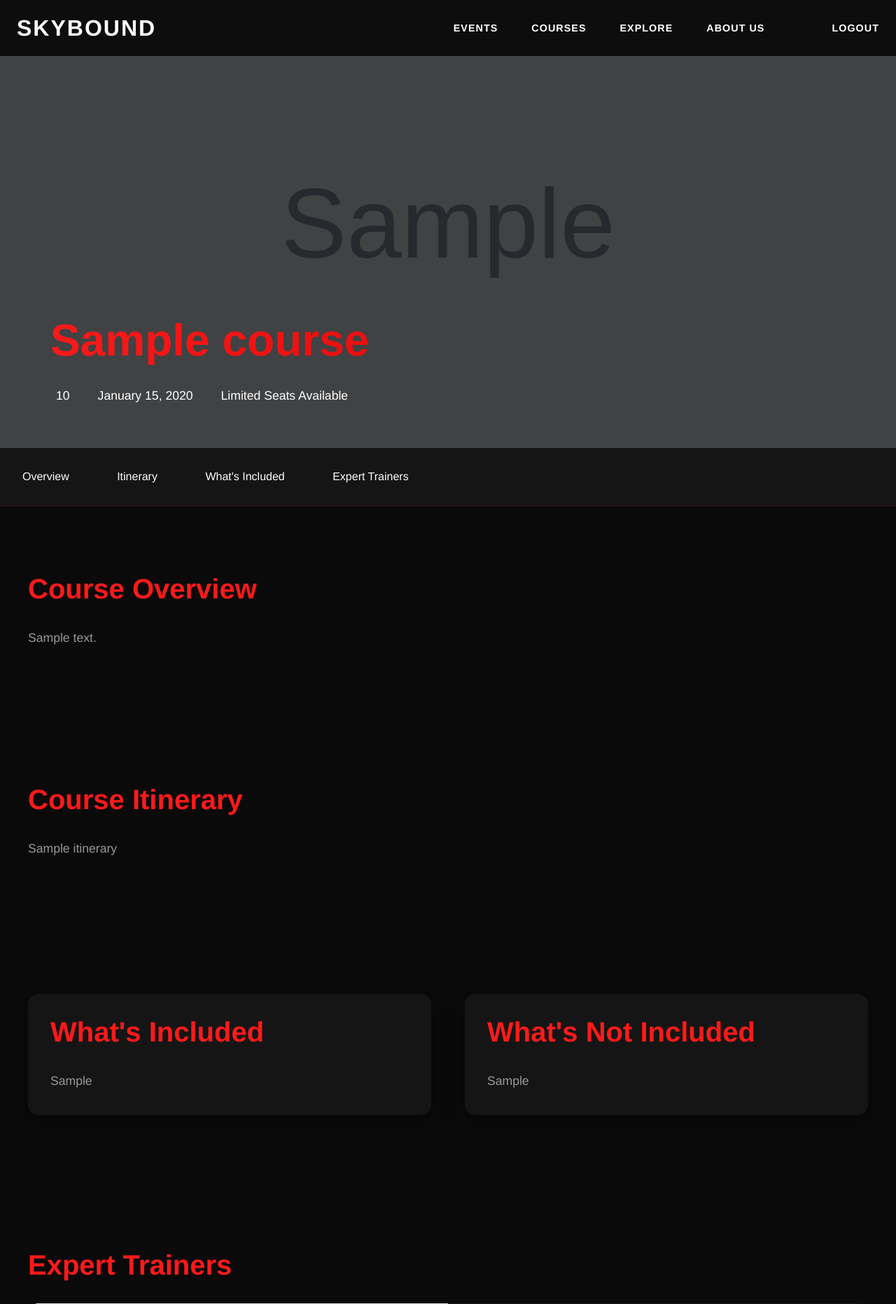
After one commit to shub-surve/Skybound_prj, a Django app: template events/templates/course/course_detail.html in a window 1280 px wide. The commit adds this page. Shown: the top 1863 px of the page at 70% size. Run offline with Django 5.2, Linux system fonts and the light colour scheme; the template is opened without the code that fills it: most values are stand-ins (such as "Sample title", 1, 10 or a date in 2020); grey boxes marked "Sample" are stand-in pictures.

Commit message:
Courses Done

```diff
--- a/events/models.py
+++ b/events/models.py
@@ -51,7 +51,7 @@ class CourseDetails(models.Model):
 
 class Course_image(models.Model):
     course = models.ForeignKey(CourseDetails, on_delete=models.CASCADE)
-    models.ImageField(upload_to='course', height_field=None, width_field=None, max_length=None)
+    image = models.ImageField(upload_to='course', height_field=None, width_field=None, max_length=None , blank=True , null=True)
 
 class CourseLevel(models.Model):
     course = models.OneToOneField(CourseDetails, on_delete=models.CASCADE)
--- /dev/null
+++ b/events/templates/course/course_detail.html
@@ -0,0 +1,364 @@
+{% extends "base.html" %}
+{% load static %}
+
+{% block content %}
+<div class="course-hero">
+    {% if course.course_image_set.first %}
+        <div class="hero-image">
+            <img src="{{ course.course_image_set.first.image.url }}" alt="{{ course.course_name }}">
+        </div>
+    {% endif %}
+    <div class="hero-content">
+        <h1>{{ course.course_name }}</h1>
+        <div class="hero-meta">
+            <span><i class="fas fa-clock"></i>{{ course.course_duration }}</span>
+            <span><i class="fas fa-calendar"></i>{{ course.start_date|date:"F d, Y" }}</span>
+            <span><i class="fas fa-users"></i>Limited Seats Available</span>
+        </div>
+    </div>
+</div>
+
+<div class="course-details">
+    <div class="course-nav">
+        <a href="#overview" class="nav-item active">Overview</a>
+        <a href="#itinerary" class="nav-item">Itinerary</a>
+        <a href="#included" class="nav-item">What's Included</a>
+        <a href="#trainers" class="nav-item">Expert Trainers</a>
+    </div>
+
+    <div class="content-section" id="overview">
+        <div class="section-content">
+            <h2>Course Overview</h2>
+            <div class="rich-text">
+                {{ course.course_desc|safe }}
+            </div>
+        </div>
+    </div>
+
+    <div class="content-section" id="itinerary">
+        <div class="section-content">
+            <h2>Course Itinerary</h2>
+            <div class="rich-text">
+                {{ course.itinerary|safe }}
+            </div>
+        </div>
+    </div>
+
+    <div class="content-section" id="included">
+        <div class="section-content">
+            <div class="includes-grid">
+                <div class="includes-card">
+                    <h2>What's Included</h2>
+                    <div class="rich-text">
+                        {{ course.whats_included|safe }}
+                    </div>
+                </div>
+                <div class="includes-card">
+                    <h2>What's Not Included</h2>
+                    <div class="rich-text">
+                        {{ course.whats_not_included|safe }}
+                    </div>
+                </div>
+            </div>
+        </div>
+    </div>
+
+    <div class="content-section" id="trainers">
+        <div class="section-content">
+            <h2>Expert Trainers</h2>
+            <div class="trainers-grid">
+                {% for trainer in course.trainer.all %}
+                <div class="trainer-card">
+                    {% if trainer.profile_pic %}
+                        <img src="{{ trainer.profile_pic.url }}" alt="{{ trainer.name }}">
+                    {% endif %}
+                    <h3>{{ trainer.first_name }} {{ trainer.last_name }}</h3>
+
+                    <p class="trainer-desc">{{ trainer.desc }}</p>
+                    <small>{{ trainer.no_of_jumps }}</small>
+                </div>
+                {% endfor %}
+            </div>
+        </div>
+    </div>
+</div>
+
+<div class="enrollment-cta">
+    <div class="cta-content">
+        <h2>Begin Your Journey Today</h2>
+        <p>Limited spots available for the next batch</p>
+        <a href="#enroll" class="cta-button">
+            Enroll Now
+            <span class="arrow">&rarr;</span>
+        </a>
+    </div>
+</div>
+
+<style>
+:root {
+    --primary: #0a0a0a;
+    --secondary: #151515;
+    --accent: #ff1a1a;
+    --accent-gradient: linear-gradient(135deg, #ff1a1a 0%, #cc0000 100%);
+    --text: #ffffff;
+    --text-secondary: #999999;
+    --transition: all 0.4s cubic-bezier(0.4, 0, 0.2, 1);
+}
+
+body {
+    background-color: var(--primary);
+    color: var(--text);
+    margin: 0;
+    padding: 0;
+}
+
+.course-hero {
+    position: relative;
+    height: 80vh;
+    min-height: 600px;
+    overflow: hidden;
+}
+
+.hero-image {
+    position: absolute;
+    width: 100%;
+    height: 100%;
+}
+
+.hero-image img {
+    width: 100%;
+    height: 100%;
+    object-fit: cover;
+    filter: brightness(0.3);
+}
+
+.hero-content {
+    position: relative;
+    z-index: 2;
+    padding: 4rem 2rem;
+    max-width: 1200px;
+    margin: 0 auto;
+    height: 100%;
+    display: flex;
+    flex-direction: column;
+    justify-content: flex-end;
+}
+
+.hero-content h1 {
+    font-size: 4rem;
+    font-weight: 900;
+    margin-bottom: 2rem;
+    background: var(--accent-gradient);
+    -webkit-background-clip: text;
+    -webkit-text-fill-color: transparent;
+}
+
+.hero-meta {
+    display: flex;
+    gap: 2rem;
+    color: var(--text);
+    font-size: 1.1rem;
+}
+
+.hero-meta span {
+    display: flex;
+    align-items: center;
+    gap: 0.5rem;
+}
+
+.course-nav {
+    position: sticky;
+    top: 0;
+    background: var(--secondary);
+    padding: 1rem 0;
+    z-index: 100;
+    border-bottom: 1px solid rgba(255,26,26,0.1);
+}
+
+.nav-item {
+    display: inline-block;
+    padding: 1rem 2rem;
+    color: var(--text);
+    text-decoration: none;
+    transition: var(--transition);
+}
+
+.nav-item.active {
+    color: var(--accent);
+}
+
+.content-section {
+    padding: 6rem 2rem;
+}
+
+.section-content {
+    max-width: 1200px;
+    margin: 0 auto;
+}
+
+h2 {
+    font-size: 2.5rem;
+    margin-bottom: 2rem;
+    color: var(--accent);
+}
+
+.rich-text {
+    color: var(--text-secondary);
+    font-size: 1.1rem;
+    line-height: 1.8;
+}
+
+.includes-grid {
+    display: grid;
+    grid-template-columns: 1fr 1fr;
+    gap: 3rem;
+}
+
+.includes-card {
+    background: var(--secondary);
+    padding: 2rem;
+    border-radius: 15px;
+    box-shadow: 0 10px 30px rgba(0, 0, 0, 0.3);
+}
+
+.trainers-grid {
+    display: grid;
+    grid-template-columns: repeat(auto-fit, minmax(250px, 1fr));
+    gap: 2rem;
+}
+
+.trainer-card {
+    background: var(--secondary);
+    border-radius: 15px;
+    overflow: hidden;
+    transition: var(--transition);
+}
+
+.trainer-card:hover {
+    transform: translateY(-10px);
+    box-shadow: 0 20px 40px rgba(255, 26, 26, 0.2);
+}
+
+.trainer-card img {
+    width: 50%;
+    height: 300px;
+    object-fit: cover;
+}
+
+.trainer-card h3 {
+    padding: 1.5rem 1.5rem 0.5rem;
+    font-size: 1.5rem;
+}
+
+.trainer-role {
+    color: var(--accent);
+    padding: 0 1.5rem;
+    margin-bottom: 0.5rem;
+}
+
+.trainer-desc {
+    padding: 0 1.5rem 1.5rem;
+    color: var(--text-secondary);
+}
+
+.enrollment-cta {
+    background: var(--accent-gradient);
+    padding: 6rem 2rem;
+    text-align: center;
+}
+
+.cta-content {
+    max-width: 800px;
+    margin: 0 auto;
+}
+
+.cta-content h2 {
+    color: var(--text);
+    font-size: 3rem;
+    margin-bottom: 1rem;
+}
+
+.cta-button {
+    display: inline-block;
+    background: var(--text);
+    color: var(--accent);
+    padding: 1rem 3rem;
+    font-size: 1.2rem;
+    font-weight: 600;
+    border-radius: 50px;
+    text-decoration: none;
+    margin-top: 2rem;
+    transition: var(--transition);
+}
+
+.cta-button:hover {
+    transform: translateY(-5px);
+    box-shadow: 0 20px 40px rgba(0, 0, 0, 0.3);
+}
+
+.arrow {
+    display: inline-block;
+    margin-left: 0.5rem;
+    transition: var(--transition);
+}
+
+.cta-button:hover .arrow {
+    transform: translateX(5px);
+}
+
+@media (max-width: 768px) {
+    .hero-content h1 {
+        font-size: 2.5rem;
+    }
+
+    .hero-meta {
+        flex-direction: column;
+        gap: 1rem;
+    }
+
+    .includes-grid {
+        grid-template-columns: 1fr;
+    }
+
+    .content-section {
+        padding: 4rem 1rem;
+    }
+
+    h2 {
+        font-size: 2rem;
+    }
+}
+</style>
+
+<script>
+// Smooth scrolling for navigation
+document.querySelectorAll('.nav-item').forEach(anchor => {
+    anchor.addEventListener('click', function(e) {
+        e.preventDefault();
+        const section = document.querySelector(this.getAttribute('href'));
+        section.scrollIntoView({ behavior: 'smooth' });
+    });
+});
+
+// Active nav highlighting
+const sections = document.querySelectorAll('.content-section');
+const navItems = document.querySelectorAll('.nav-item');
+
+window.addEventListener('scroll', () => {
+    let current = '';
+    sections.forEach(section => {
+        const sectionTop = section.offsetTop;
+        if (scrollY >= sectionTop - 100) {
+            current = section.getAttribute('id');
+        }
+    });
+
+    navItems.forEach(item => {
+        item.classList.remove('active');
+        if (item.getAttribute('href').slice(1) === current) {
+            item.classList.add('active');
+        }
+    });
+});
+</script>
+{% endblock %}
--- a/events/templates/course/view_all_course.html
+++ b/events/templates/course/view_all_course.html
@@ -25,7 +25,7 @@
                     </span>
                 </div>
                 <p>{{ course.course_desc|safe|truncatewords:20 }}</p>
-                <a href="" class="cta-button">
+                <a href="{% url 'course_detail' course.id %}" class="cta-button">
                     Learn More
                     <span class="arrow">&rarr;</span>
                 </a>
--- a/events/urls.py
+++ b/events/urls.py
@@ -1,12 +1,13 @@
 from django.urls import path
 from django.contrib.auth.views import LogoutView
-from .views import get_event_and_mail, home, get_all_events , view_all_course
+from .views import get_event_and_mail, home, get_all_events , view_all_course , view_course
 
 urlpatterns = [
     path('', home, name='home'),
     path('logout/', LogoutView.as_view(next_page='home'), name='logout'),
     path('event/', get_all_events, name='events_page'),
     path('event_details/<int:id>', get_event_and_mail, name='event_details'),
-    path("course/",view_all_course, name="courses")
+    path("course/",view_all_course, name="courses"),
+    path("course-detail/<int:pk>", view_course , name='course_detail' )
 
 ]
```
Also changed, not shown: events/admin.py (+38 -3 lines), events/views.py (+6 -5 lines), events/migrations/0009_course_image_image.py (added), media/course/imac_wallaper.jfif (added), 4 other files.
